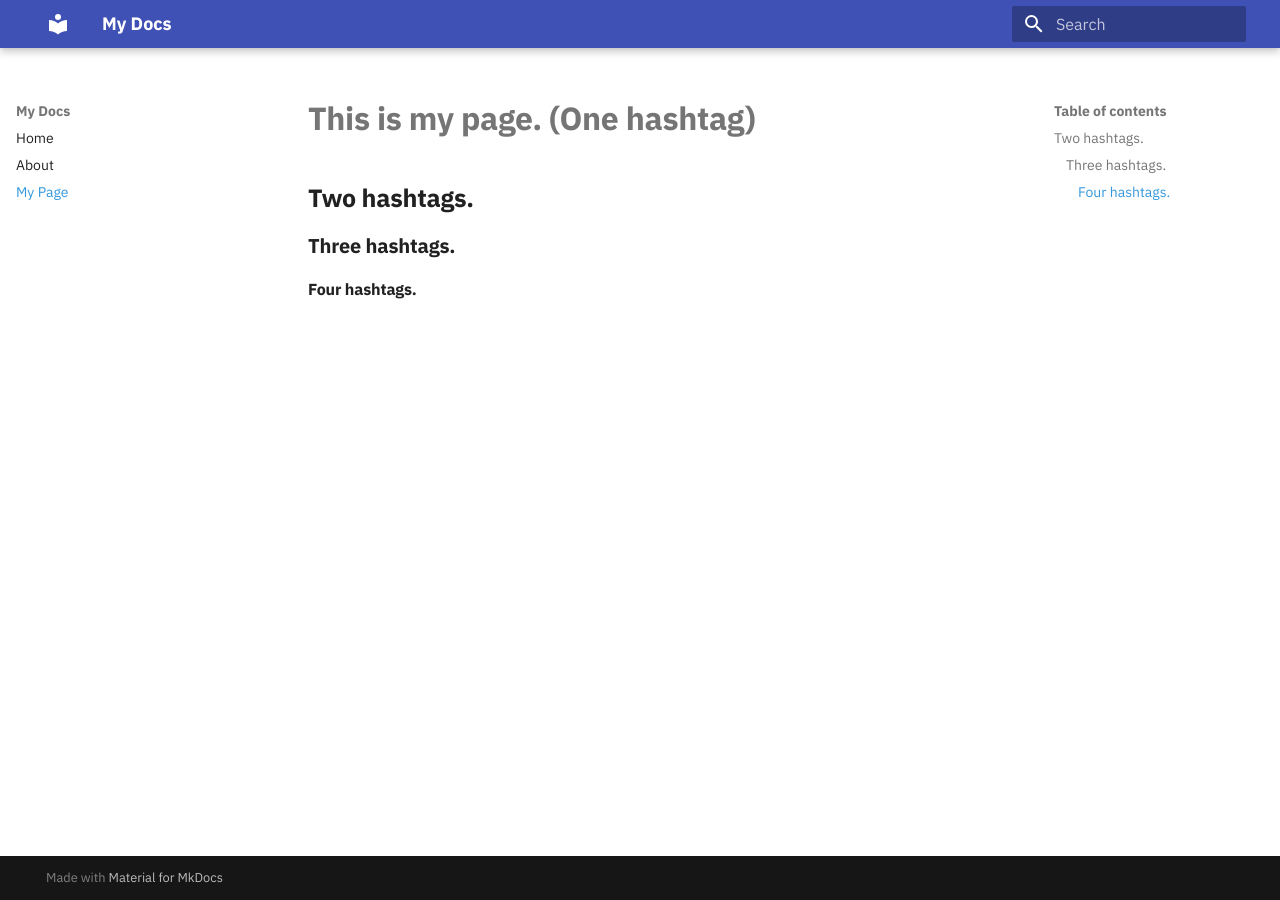
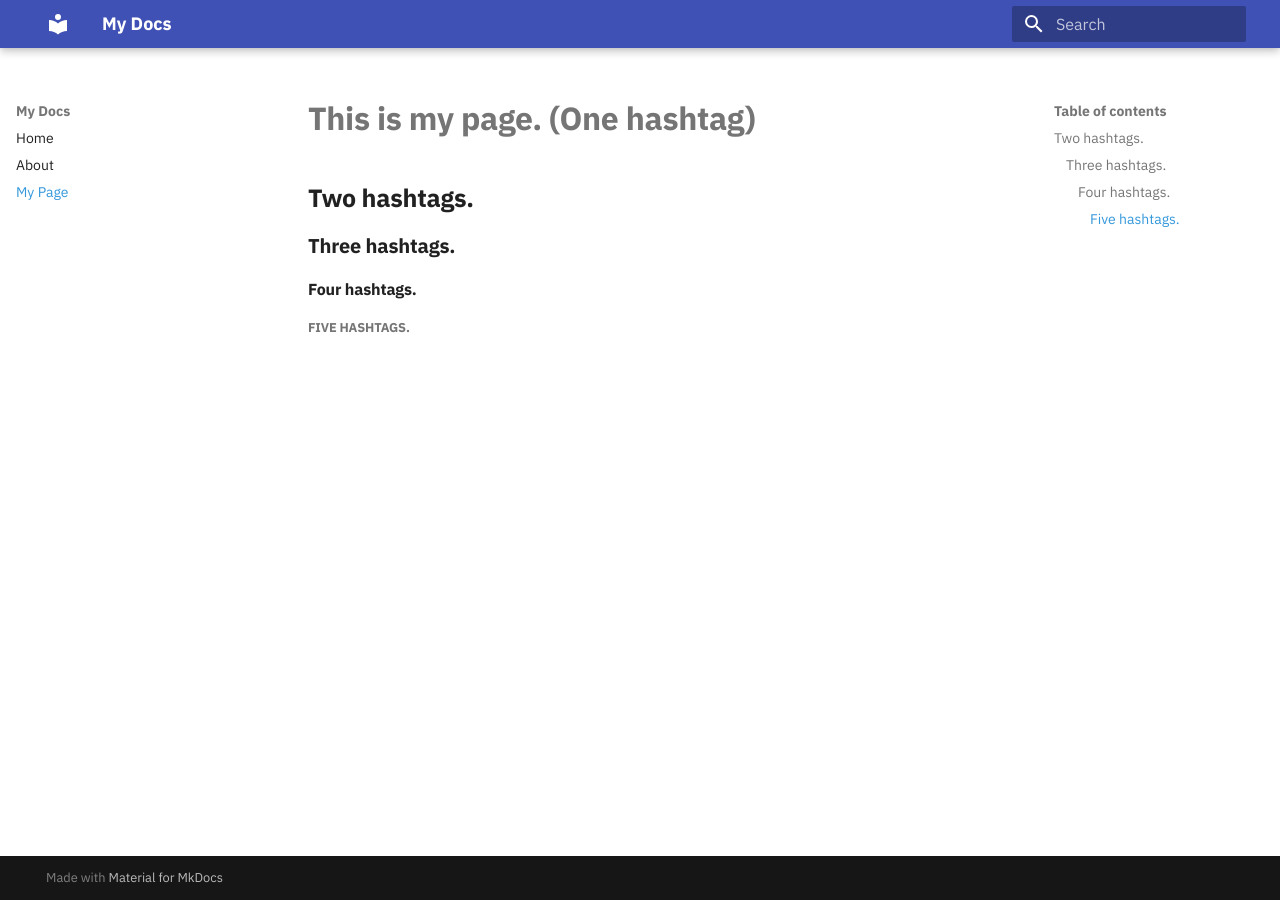
Before and after one commit to gabriel-brody/gabriel-brody, an MkDocs documentation site: the page built from docs/my_page.md, in a window 1280 px wide. Built offline with MkDocs 1.6.1 and Material for MkDocs 9.7.7, drawn with Linux system fonts in a browser that asks for light colours.

Commit message:
Update my_page.md

```diff
--- a/docs/my_page.md
+++ b/docs/my_page.md
@@ -5,3 +5,5 @@
 ### Three hashtags.
 
 #### Four hashtags.
+
+##### Five hashtags.
```
